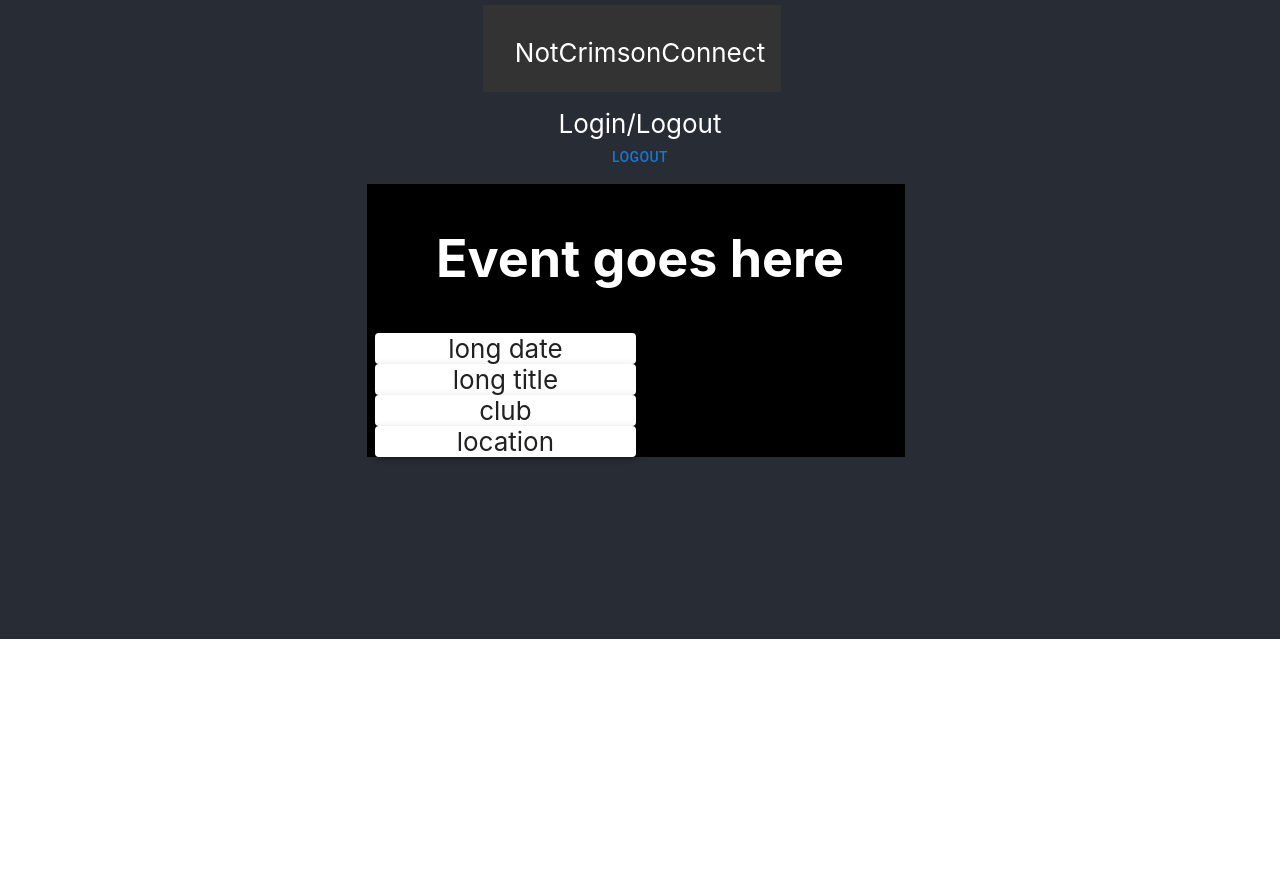
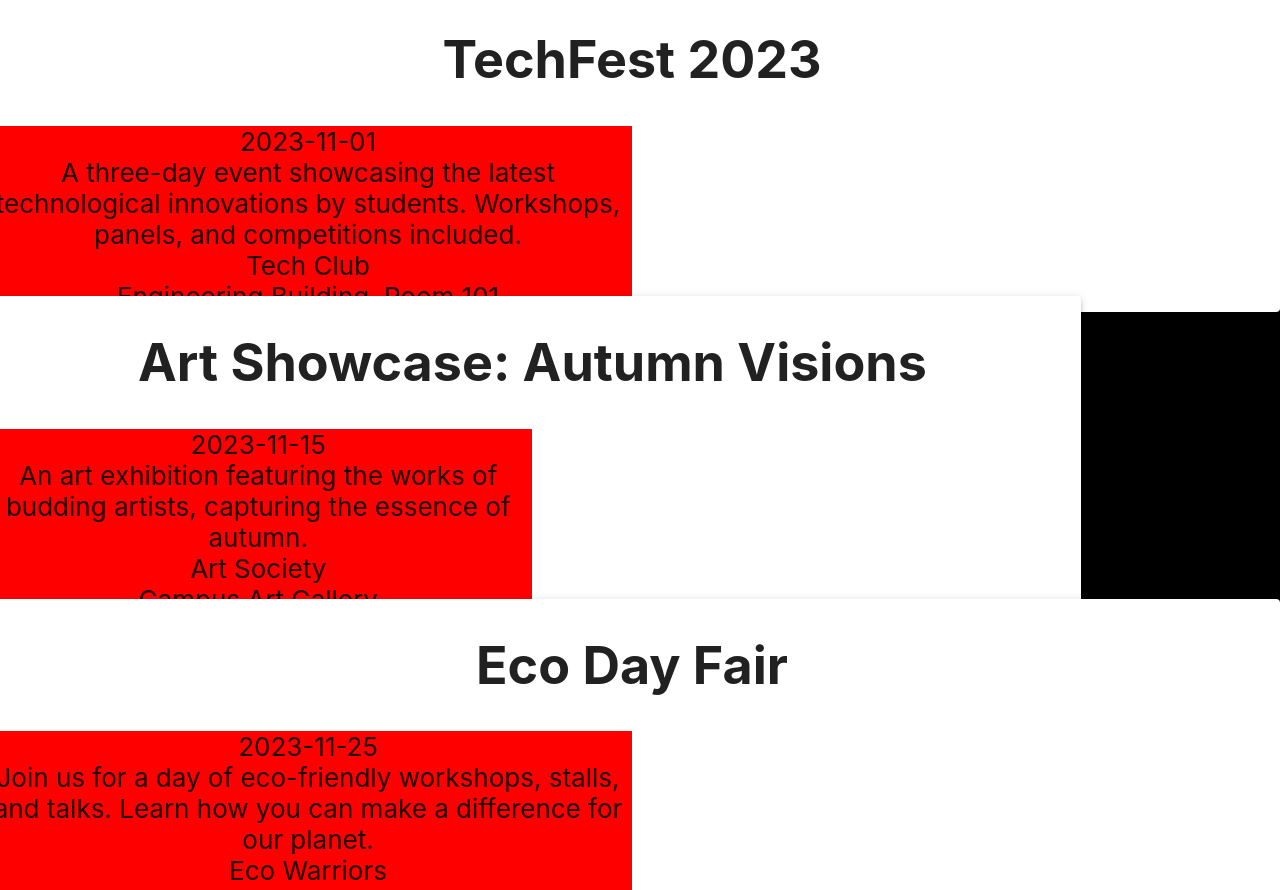
Before and after one commit to drichards188/notCrimsonConnect, a React (Create React App) app: page /home in a window 1280 px wide. Shown: the part 161-1051 px from the top of the page. Before the commit the page ends 800 px from the top, so only its background shows below. Built offline with nearby package versions, Linux system fonts and the light colour scheme.

Commit message:
colored backgrounds to see what's happening

```diff
--- a/src/components/event/EventThumb.jsx
+++ b/src/components/event/EventThumb.jsx
@@ -1,35 +1,58 @@
 import {Grid, Paper} from "@mui/material";
 
-const EventThumb = () => {
+const EventThumb = ({
+                        data = {
+                            "name": "TechFest 2023",
+                            "start_date": "2023-11-01",
+                            "end_date": "2023-11-03",
+                            "location": "Engineering Building, Room 101",
+                            "description": "A three-day event showcasing the latest technological innovations by students. Workshops, panels, and competitions included.",
+                            "club_name": "Tech Club"
+                        }
+                    }) => {
+
+    if (data === undefined) {
+        data.name = "No name available.";
+        data.start_date = "No start date available.";
+        data.description = "No description available.";
+        data.club_name = "No club name available.";
+        data.location = "No location available.";
+    }
+
     return (
-        <Grid container style={{'backgroundColor': 'black'}} spacing={1}>
-            <Grid item sm={12}>
-                <h1>Event goes here</h1>
-            </Grid>
-            <Grid item sm={6}>
+        <Grid container style={{'backgroundColor': 'black'}} spacing={2}>
+            <Paper elevation={3}>
                 <Grid item sm={12}>
-                    <Paper elevation={3}>
-                        long date
-                    </Paper>
+                    <h1>{data.name}</h1>
                 </Grid>
-                <Grid item sm={12}>
-                    <Paper elevation={3}>
-                        long title
-                    </Paper>
+
+                <Grid item sm={6} style={{'backgroundColor':'red'}}>
+
+                    <Grid item sm={12}>
+
+                        {data.start_date}
+
+                    </Grid>
+                    <Grid item sm={12}>
+
+                        {data.description}
+
+                    </Grid>
+                    <Grid item sm={12}>
+
+                        {data.club_name}
+
+                    </Grid>
+                    <Grid item sm={12}>
+
+                        {data.location}
+
+                    </Grid>
                 </Grid>
-                <Grid item sm={12}>
-                    <Paper elevation={3}>
-                        club
-                    </Paper>
-                </Grid>
-                <Grid item sm={12}>
-                    <Paper elevation={3}>
-                        location
-                    </Paper>
-                </Grid>
-            </Grid>
+            </Paper>
         </Grid>
-    );
+    )
+        ;
 }
 
 export default EventThumb;
--- a/src/views/home/Home.jsx
+++ b/src/views/home/Home.jsx
@@ -4,8 +4,53 @@ import Login from "../../components/login/login";
 import {Box, Card, CardContent, Grid} from "@mui/material";
 import EventThumb from "../../components/event/EventThumb";
 import NavigateButton from "../../components/lib/NavigateButton";
+import {useState} from "react";
 
 const Home = () => {
+    const [eventData, setEventData] = useState([
+            {
+                "name": "TechFest 2023",
+                "start_date": "2023-11-01",
+                "end_date": "2023-11-03",
+                "location": "Engineering Building, Room 101",
+                "description": "A three-day event showcasing the latest technological innovations by students. Workshops, panels, and competitions included.",
+                "club_name": "Tech Club"
+            },
+            {
+                "name": "Art Showcase: Autumn Visions",
+                "start_date": "2023-11-15",
+                "end_date": "2023-11-20",
+                "location": "Campus Art Gallery",
+                "description": "An art exhibition featuring the works of budding artists, capturing the essence of autumn.",
+                "club_name": "Art Society"
+            },
+            {
+                "name": "Eco Day Fair",
+                "start_date": "2023-11-25",
+                "end_date": "2023-11-25",
+                "location": "Central Campus Lawn",
+                "description": "Join us for a day of eco-friendly workshops, stalls, and talks. Learn how you can make a difference for our planet.",
+                "club_name": "Eco Warriors"
+            },
+            {
+                "name": "Winter Wonderland Ball",
+                "start_date": "2023-12-10",
+                "end_date": "2023-12-10",
+                "location": "Campus Grand Hall",
+                "description": "A magical night of dance, music, and winter-themed festivities. Formal attire required.",
+                "club_name": "Dance Ensemble"
+            },
+            {
+                "name": "Entrepreneurship Pitch Night",
+                "start_date": "2023-12-18",
+                "end_date": "2023-12-18",
+                "location": "Business Auditorium, Room 201",
+                "description": "Witness the next generation of entrepreneurs as they pitch their innovative business ideas to a panel of industry experts.",
+                "club_name": "Entrepreneurship Club"
+            }
+        ]
+    );
+
     return (
         <div className="App">
             <header className="App-header">
@@ -25,9 +70,12 @@ const Home = () => {
                         <NavigateButton url="login" displayText="Logout"/>
                     </Grid>
 
-                    {/*todo render eventThumbs for all event data*/}
-                    <Grid item sm={12}>
+                    <Grid item sm={8}>
                         <Grid item>
+                            {eventData.map((eventData) => (
+                                <EventThumb data={eventData}/>
+                            ))}
+
                             <EventThumb/>
                         </Grid>
                     </Grid>
```
